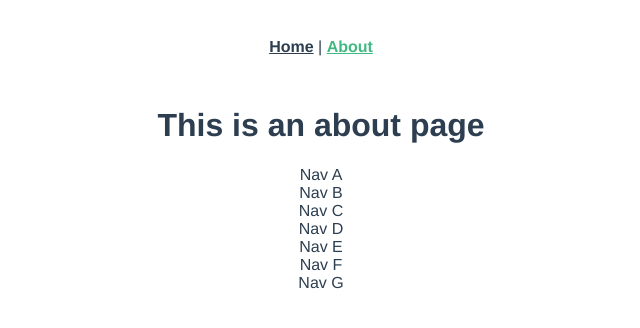
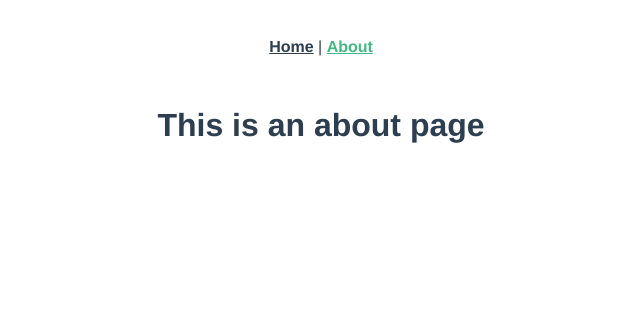
Before and after one commit to FrozenDeath111/git-learning, a Vue app in the folder frontend/: page /about in a window 1280 px wide. Shown: the top 328 px of the page, without its empty margins (319-959 px from the left). Built offline with nearby package versions, Linux system fonts and the light colour scheme.

Commit message:
navcode done

```diff
--- a/frontend/src/views/AboutView.vue
+++ b/frontend/src/views/AboutView.vue
@@ -2,13 +2,14 @@
   <div class="about">
     <h1>This is an about page</h1>
 
-      <ShowNav v-if="showNav" name="A"></ShowNav>
-      <ShowNav name="B"></ShowNav>
-      <ShowNav name="C"></ShowNav>
-      <ShowNav name="D"></ShowNav>
-      <ShowNav name="E"></ShowNav>
-      <ShowNav name="F"></ShowNav>
-      <ShowNav name="G"></ShowNav>
+      <ShowNav v-if="role === 'super admin'" name="A"></ShowNav>
+      <ShowNav v-if="role === 'super admin'" name="B"></ShowNav>
+      <ShowNav v-if="role === 'super admin' || role === 'sub admin'" name="C"></ShowNav>
+      <ShowNav v-if="role === 'super admin' || role === 'sub admin'" name="D"></ShowNav>
+      <ShowNav v-if="role === 'super admin' || role === 'sub admin' || role === 'admin'" name="E"></ShowNav>
+      <ShowNav v-if="role === 'super admin' || role === 'sub admin' || role === 'admin'" name="F"></ShowNav>
+      <ShowNav v-if="role === 'super admin' || role === 'sub admin' || role === 'admin' || role === 'user'" name="G"></ShowNav>
+      <ShowNav v-if="role === 'super admin' || role === 'sub admin' || role === 'admin' || role === 'user'" name="H"></ShowNav>
 
     <p>{{ role }}</p>
   </div>
@@ -28,12 +29,5 @@ import ShowNav from './ShowNav.vue'
         visible : false
     }
   },
-  methods :{
-    showNav(){
-      if(this.role === "super"){
-        return true;
-      }
-    }
-  }
  }
  </script>
```
